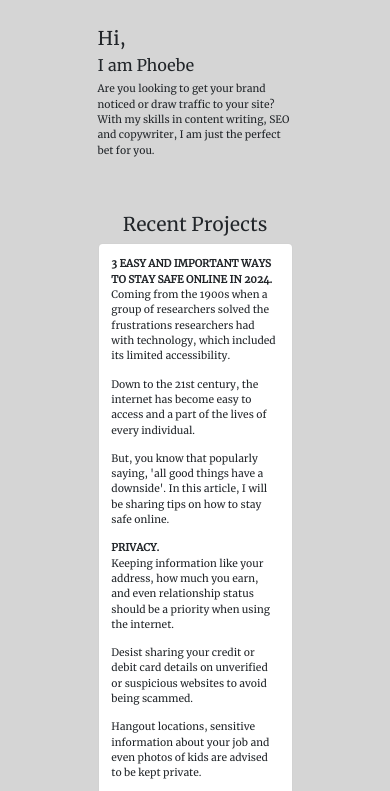
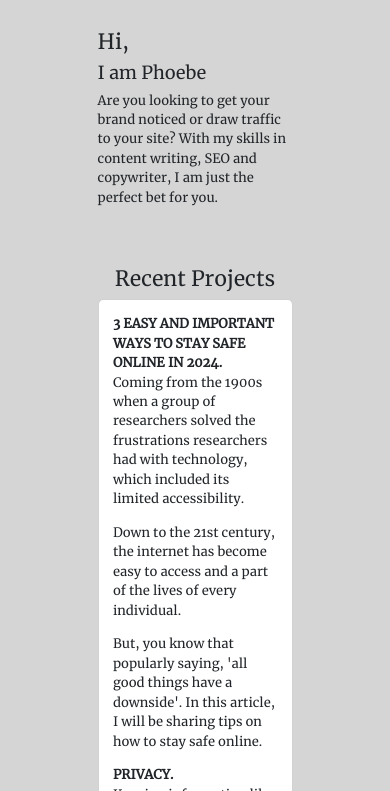
Before and after one commit to Laondohemba/phoebe.portfolio, a plain HTML site: page index.html in a window 390 px wide. Shown: the part 155-946 px from the top of the page. Drawn offline with Linux system fonts and the light colour scheme.

Commit message:
Add files via upload

```diff
--- a/css/style.css
+++ b/css/style.css
@@ -12,7 +12,7 @@
 }
 *{
     font-family: Merriweather, Poppins, Roboto;
-    font-size: .9rem;
+    font-size: 1rem;
     margin-top: 0;
 }
 .whole_page{
@@ -101,7 +101,7 @@
 }
 @media (max-width: 500px){
     *{
-        font-size: .8rem;
+        font-size: .9rem;
     }
     .sections li a {
         margin: 0 10px;
--- a/index.html
+++ b/index.html
@@ -6,7 +6,6 @@
     <title>Lawrence Aondohemba</title>
     <link rel="stylesheet" href="./css/style.css">
     <link rel="stylesheet" href="./css/bootstrap.min.css">
-    <link rel="icon" href="./images/lawrence_aondohemba.png">
     <link rel="stylesheet" href="https://cdnjs.cloudflare.com/ajax/libs/font-awesome/4.7.0/css/font-awesome.min.css">
 </head>
 <body>
```
